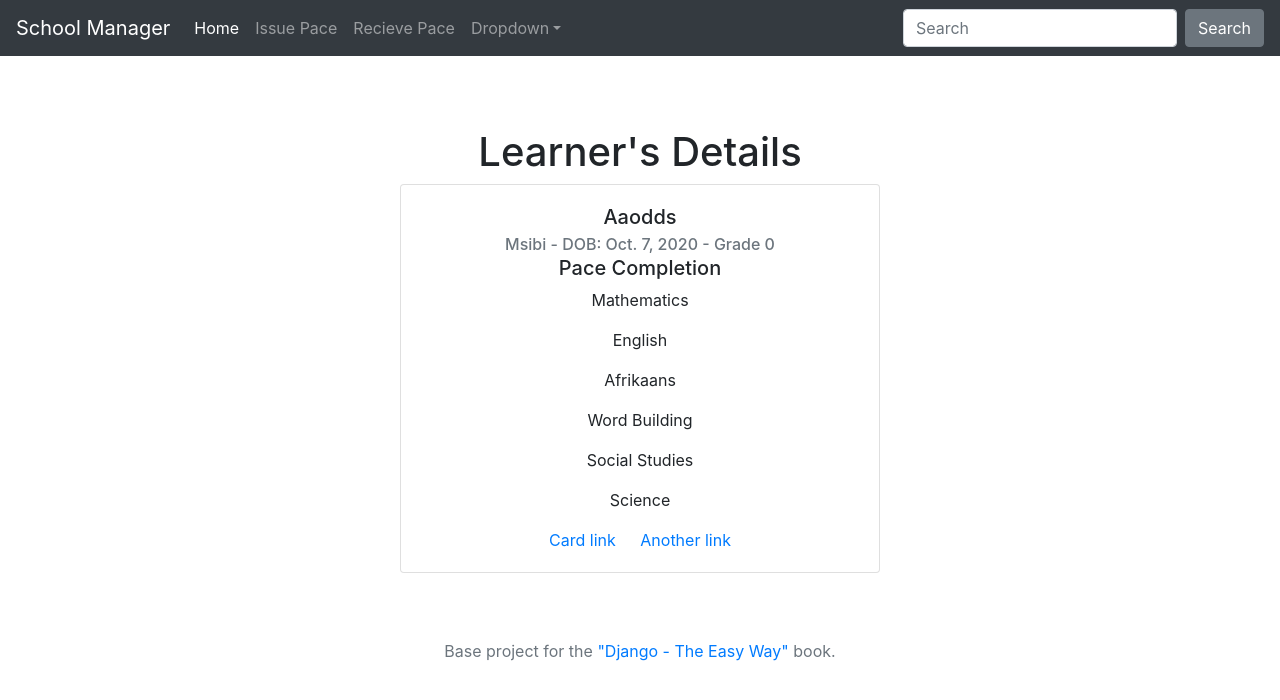
After one commit to regisgambiza/schoolManagement, a Django app: a page that uses base/templates/base/base.html in a window 1280 px wide. The commit adds this page. Shown: the top 700 px of the page. Run offline with Django 3.2, Linux system fonts and the light colour scheme; data comes from the database, SQL or seed files in the repository; both versions use the stored data as it was after the commit; some libraries are stand-ins or nearby versions.

Commit message:
Create learner's details page

```diff
--- a/base/templates/base/base.html
+++ b/base/templates/base/base.html
@@ -18,7 +18,7 @@
 
   <body>
     <nav class="navbar navbar-expand-md navbar-dark bg-dark fixed-top">
-        <a class="navbar-brand" href="#">Navbar</a>
+        <a class="navbar-brand" href="#">School Manager</a>
         <button class="navbar-toggler" type="button" data-toggle="collapse" data-target="#navbarsExampleDefault" aria-controls="navbarsExampleDefault" aria-expanded="false" aria-label="Toggle navigation">
             <span class="navbar-toggler-icon"></span>
         </button>
@@ -29,10 +29,10 @@
                 <a class="nav-link" href="#">Home <span class="sr-only">(current)</span></a>
               </li>
               <li class="nav-item">
-                <a class="nav-link" href="#">Link</a>
+                <a class="nav-link" href="#">Issue Pace</a>
               </li>
-              <li class="nav-item">
-                <a class="nav-link disabled" href="#" tabindex="-1" aria-disabled="true">Disabled</a>
+                <li class="nav-item">
+                <a class="nav-link" href="#">Recieve Pace</a>
               </li>
               <li class="nav-item dropdown">
                 <a class="nav-link dropdown-toggle" href="#" id="dropdown01" data-toggle="dropdown" aria-haspopup="true" aria-expanded="false">Dropdown</a>
--- a/myapp/models.py
+++ b/myapp/models.py
@@ -1,12 +1,22 @@
 from django.db import models
+from django.utils.text import slugify
+from django.urls import reverse
 
 
 # Create your models here.
 class Learner(models.Model):
-    first_name = models.CharField(max_length=30)
+    first_name = models.CharField(max_length=30,default='')
     last_name = models.CharField(max_length=30)
     date_of_birth = models.DateField()
-    # grade=models.IntegerField(max_length=2)
+    grade = models.IntegerField(default=0)
+    slug = models.SlugField(blank=True, default='')
 
     def __str__(self):
         return self.first_name + ' ' + self.last_name
+
+    def save(self, *args, **kwargs):
+        self.slug = slugify(self.first_name)
+        super(Learner, self).save()
+
+    def get_absolute_url(self):
+        return reverse('detail', args=[str(self.slug)])
--- /dev/null
+++ b/myapp/templates/myapp/detail.html
@@ -0,0 +1,25 @@
+{% extends 'base/base.html' %}
+{% block content %}
+        <h1>Learner's Details</h1>
+
+        <div class="container">
+            <div class="row justify-content-center">
+                    <div class="card" style="width: 30rem;">
+                      <div class="card-body">
+                        <h5 class="card-title">{{ learner.first_name }}</h5>
+                        <h6 class="card-subtitle mb-2 text-muted">{{ learner.last_name }}{{ ' - DOB: ' }}{{ learner.date_of_birth }}{{ ' - Grade  ' }}{{ learner.grade}}</h6>
+                          <h5 class="card-subtitle mb-2">Pace Completion</h5>
+                          <p class="card-text">Mathematics</p>
+                          <p class="card-text">English</p>
+                          <p class="card-text">Afrikaans</p>
+                          <p class="card-text">Word Building</p>
+                          <p class="card-text">Social Studies</p>
+                          <p class="card-text">Science</p>
+                        <a href="#" class="card-link">Card link</a>
+                        <a href="#" class="card-link">Another link</a>
+                      </div>
+                    </div>
+            </div>
+        </div>
+
+{% endblock %}
--- a/myapp/templates/myapp/index.html
+++ b/myapp/templates/myapp/index.html
@@ -9,7 +9,7 @@
                     <div class="card">
                       <ul class="list-group list-group-flush">
                           {% for learner in learners %}
-                        <li class="list-group-item"><a href="#" >{{ learner.first_name }}{{'  '}}{{ learner.last_name }}</a></li>
+                            <li class="list-group-item"><a href="{% url 'detail' learner.slug %}">{{ learner.first_name }}{{'  '}}{{ learner.last_name }}</a></li>
                           {% endfor %}
                       </ul>
                     </div>
--- a/myapp/views.py
+++ b/myapp/views.py
@@ -1,4 +1,4 @@
-from django.shortcuts import render
+from django.shortcuts import render, get_object_or_404
 from myapp.models import Learner
 
 
@@ -9,3 +9,8 @@ def index(request):
     # Create a context
 
     return render(request, 'myapp/index.html', {'learners': learners})
+
+
+def detail(request, slug=None):
+    learner = get_object_or_404(Learner, slug=slug)
+    return render(request, 'myapp/detail.html', {'learner': learner})
--- a/schoolManagement/urls.py
+++ b/schoolManagement/urls.py
@@ -19,5 +19,6 @@ from myapp import views as myapp_views
 
 urlpatterns = [
     path('admin/', admin.site.urls),
+    path('learner/<slug:slug>/', myapp_views.detail, name='detail'),
     path('', myapp_views.index, name='index'),
 ]
--- /dev/null
+++ b/to_do_list.txt
@@ -0,0 +1,4 @@
+-create learner's details page
+-create issue pace page
+-create receive pace page
+-create models for issued paces
```
Also changed, not shown: db.sqlite3, myapp/migrations/0002_auto_20201008_1730.py (added).
